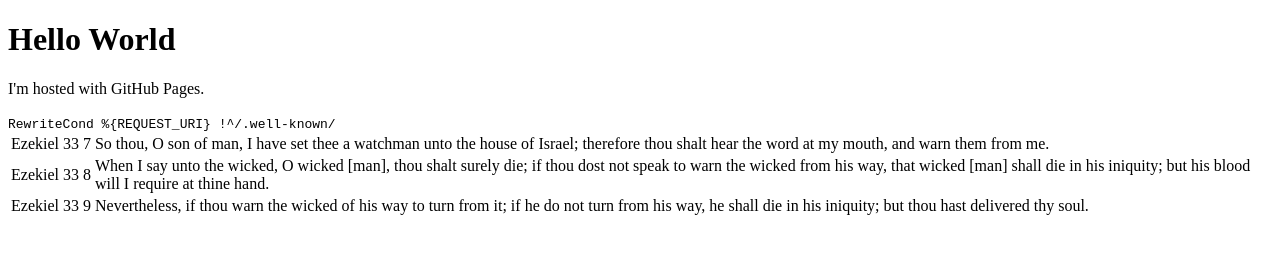
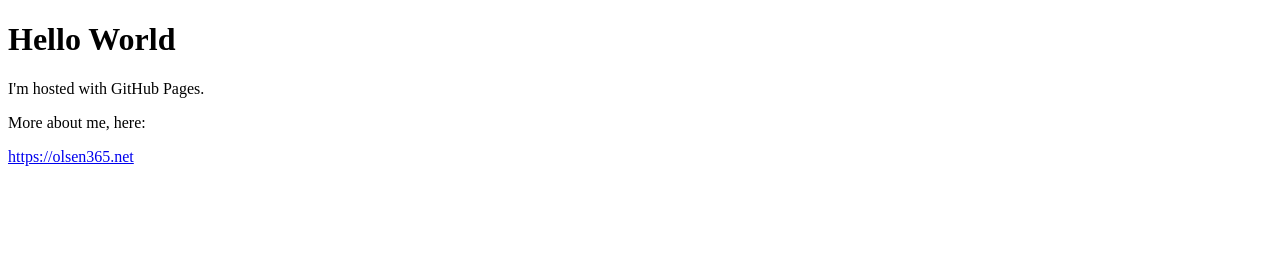
Before and after one commit to carlolsen/carlolsen.github.io, a plain HTML site: page index.html in a window 1280 px wide. Drawn offline with Linux system fonts and the light colour scheme.

Commit message:
Update index.html

```diff
--- a/index.html
+++ b/index.html
@@ -11,12 +11,8 @@
 <body>
     <h1>Hello World</h1>
     <p>I'm hosted with GitHub Pages.</p>
-    <code>RewriteCond %{REQUEST_URI} !^/.well-known/</code>
-    <table>
-        <tr><td>Ezekiel</td><td>33</td><td>7</td><td>So thou, O son of man, I have set thee a watchman unto the house of Israel; therefore thou shalt hear the word at my mouth, and warn them from me.</td></tr>
-        <tr><td>Ezekiel</td><td>33</td><td>8</td><td>When I say unto the wicked, O wicked [man], thou shalt surely die; if thou dost not speak to warn the wicked from his way, that wicked [man] shall die in his iniquity; but his blood will I require at thine hand.</td></tr>
-        <tr><td>Ezekiel</td><td>33</td><td>9</td><td>Nevertheless, if thou warn the wicked of his way to turn from it; if he do not turn from his way, he shall die in his iniquity; but thou hast delivered thy soul.</td></tr>
-    </table>
+    <p>More about me, here:</p>
+    <p><a href="https://olsen365.net" target="_blank">https://olsen365.net</a></p>
 </body>
 
 </html>
```
